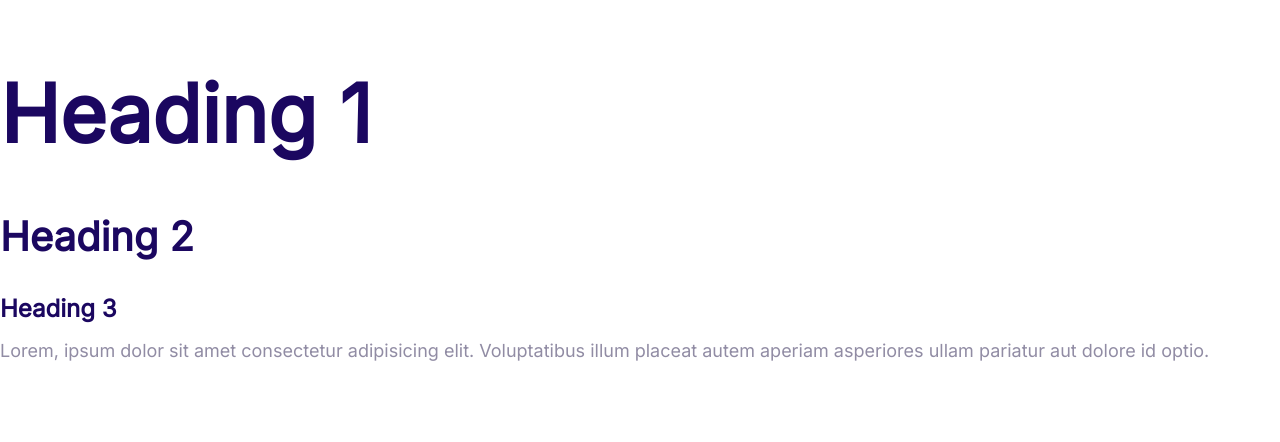
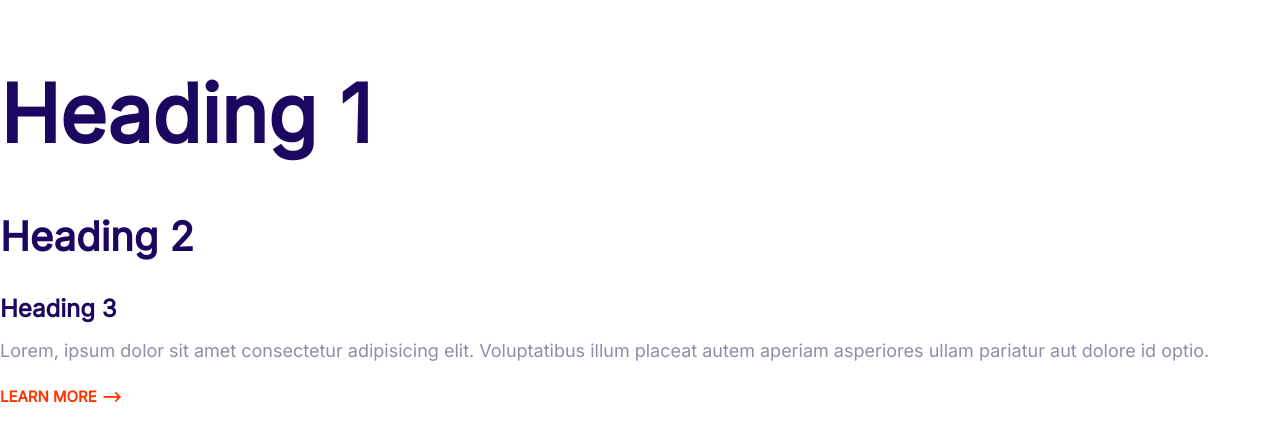
Before and after one commit to PhantomPWR/cwm-html-css-pt3, a plain HTML site: page index.html in a window 1280 px wide. Drawn offline with Linux system fonts and the light colour scheme.

Commit message:
Build arrow link component

```diff
--- a/css/styles.css
+++ b/css/styles.css
@@ -5,6 +5,8 @@
 	--color-headings: #1b0760;
 	--color-body: #918ca4;
 }
+
+/* Typography */
 
 html {
 	/* 62.5% of 16px = 10px */
@@ -61,3 +63,32 @@ p {
 		font-size: 2.4rem;
 	}
 }
+
+/* Links */
+
+a {
+	text-decoration: none;
+}
+
+.link-arrow {
+	color: var(--color-accent);
+	font-size: 2rem;
+	font-weight: 700;
+	text-transform: uppercase;
+}
+
+.link-arrow::after {
+	content: '-->';
+	margin-left: 5px;
+	transition: margin 0.3s;
+}
+
+.link-arrow:hover::after {
+	margin-left: 10px;
+}
+
+@media screen and (min-width: 1024px) {
+	.link-arrow {
+		font-size: 1.5rem;
+	}
+}
--- a/index.html
+++ b/index.html
@@ -23,5 +23,6 @@
 			Voluptatibus illum placeat autem aperiam asperiores ullam pariatur
 			aut dolore id optio.
 		</p>
+		<a href="#" class="link-arrow">Learn More</a>
 	</body>
 </html>
```
Also changed, not shown: components/links.html (added, +1 -0 lines).
